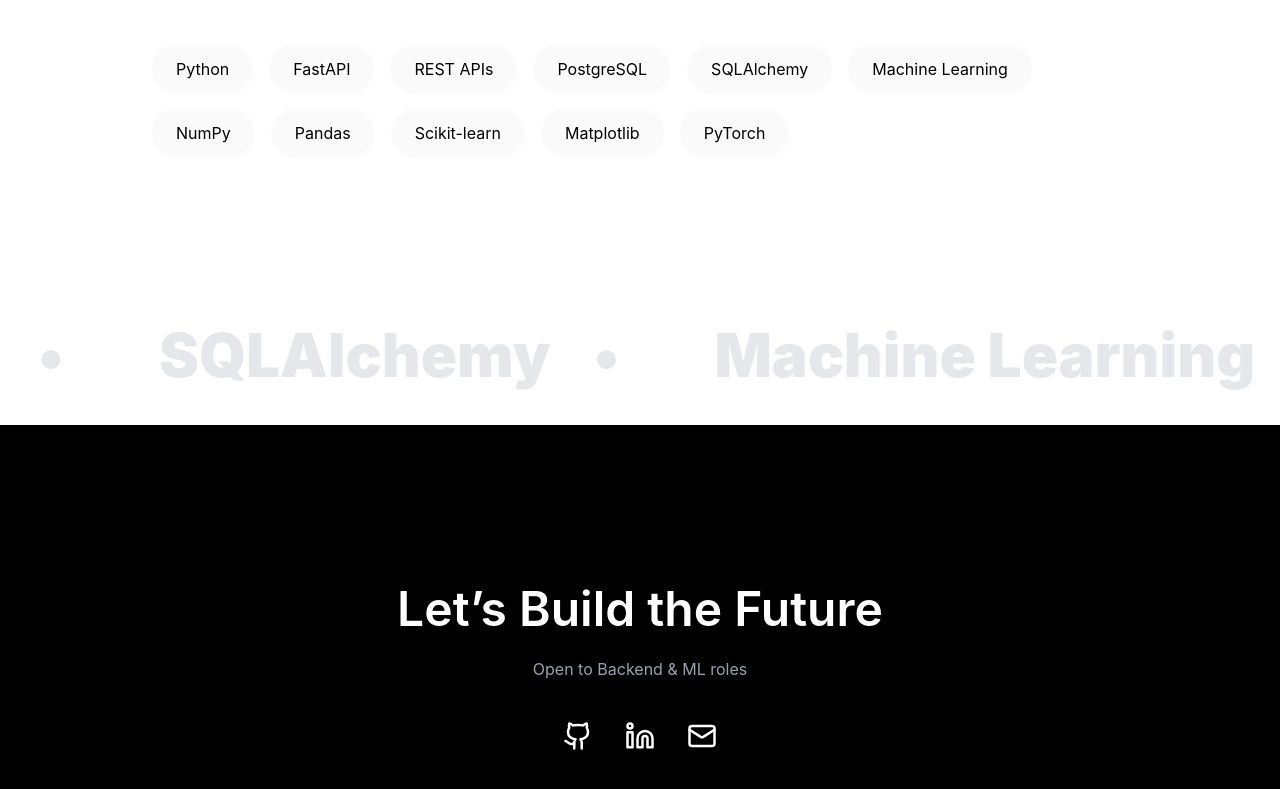
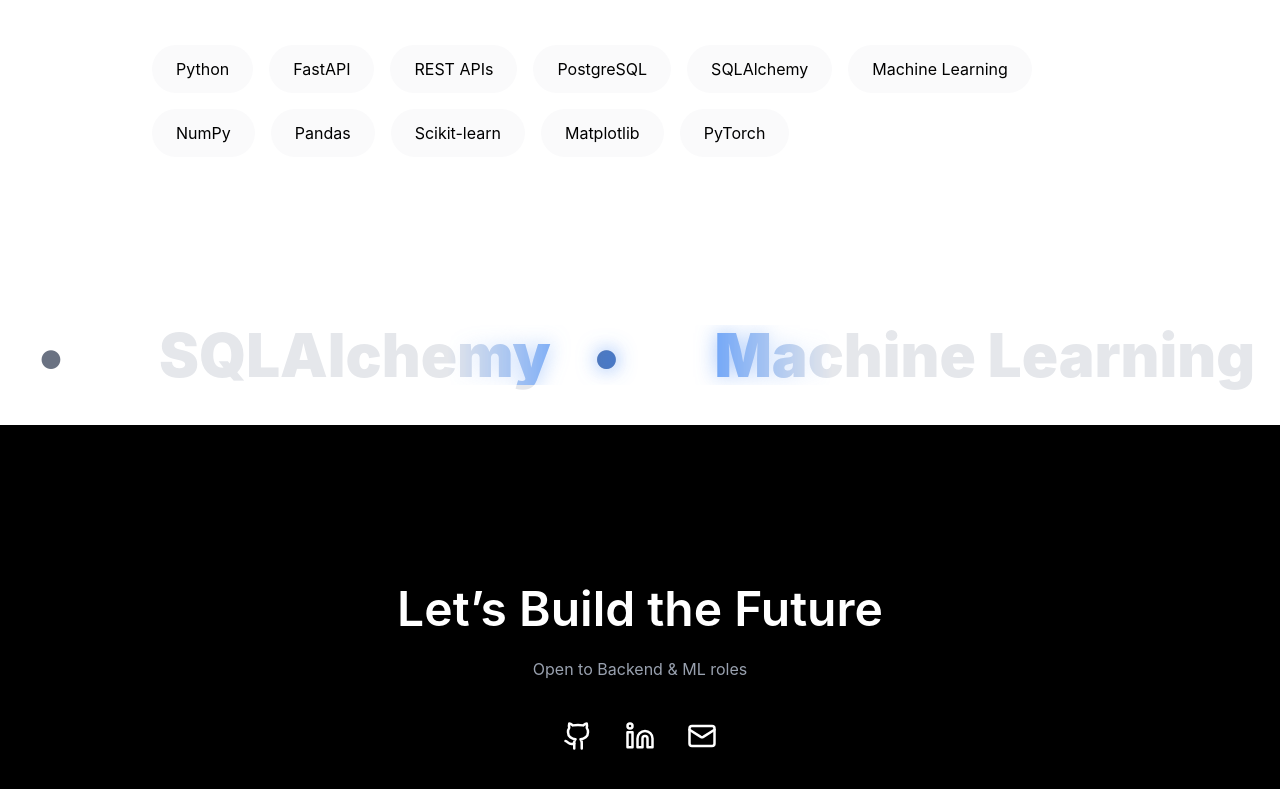
Before and after one commit to Maniprogramer/portfolio, a React (Vite) app: page / in a window 1280 px wide. Shown: the part 3259-4048 px from the top of the page. Built offline with nearby package versions, Linux system fonts and the light colour scheme.

Commit message:
feat: fade in and fade out

```diff
--- a/src/App.jsx
+++ b/src/App.jsx
@@ -112,8 +112,9 @@ export default function Portfolio() {
       </section>
 
       {/* SKILLS FLOW */}
-      <section className="py-10 overflow-hidden select-none">
+      <section className="py-10 overflow-hidden select-none relative">
         <div className="flex w-full relative">
+          {/* Base Layer: Dim text */}
           <motion.div
             animate={{ x: ["0%", "-50%"] }}
             transition={{ repeat: Infinity, duration: 40, ease: "linear" }}
@@ -121,10 +122,32 @@ export default function Portfolio() {
           >
             {[...portfolioData.skills, ...portfolioData.skills, ...portfolioData.skills, ...portfolioData.skills].map((skill, i) => (
               <span key={i} className="mx-8 hover:text-blue-500 transition-colors duration-300">
-                {skill} <span className="mx-8">&bull;</span>
+                {skill} <span className="mx-8 text-gray-500">&bull;</span>
               </span>
             ))}
           </motion.div>
+
+          {/* Glowing Overlay Layer (Visible only in the center of the screen) */}
+          <div
+            className="absolute inset-0 pointer-events-none flex"
+            style={{
+              maskImage: "linear-gradient(to right, transparent 0%, transparent 35%, black 50%, transparent 65%, transparent 100%)",
+              WebkitMaskImage: "linear-gradient(to right, transparent 0%, transparent 35%, black 50%, transparent 65%, transparent 100%)"
+            }}
+          >
+            <motion.div
+              animate={{ x: ["0%", "-50%"] }}
+              transition={{ repeat: Infinity, duration: 40, ease: "linear" }}
+              className="whitespace-nowrap text-4xl md:text-6xl font-black flex items-center text-blue-500"
+              style={{ textShadow: "0px 0px 20px rgba(59,130,246,0.8)" }}
+            >
+              {[...portfolioData.skills, ...portfolioData.skills, ...portfolioData.skills, ...portfolioData.skills].map((skill, i) => (
+                <span key={i + "overlay"} className="mx-8">
+                  {skill} <span className="mx-8 text-blue-500/50">&bull;</span>
+                </span>
+              ))}
+            </motion.div>
+          </div>
         </div>
       </section>
 
```
